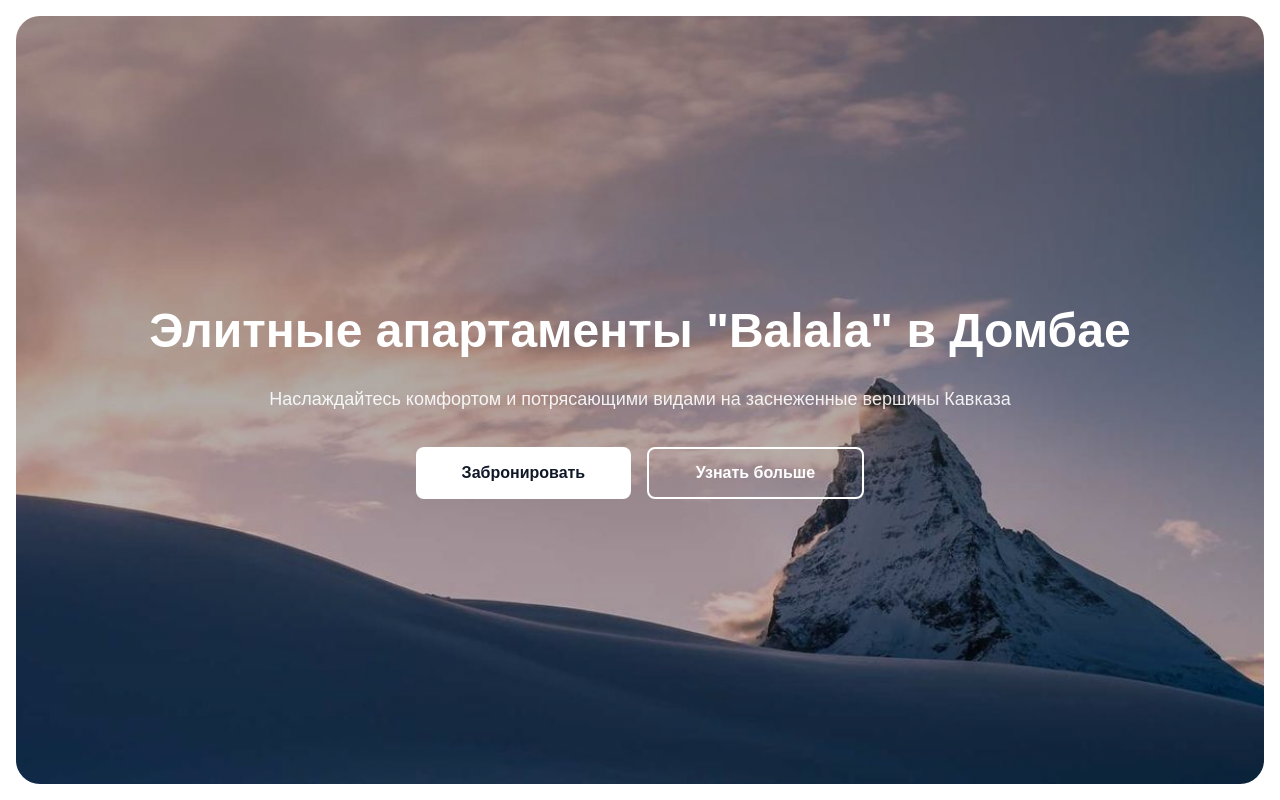
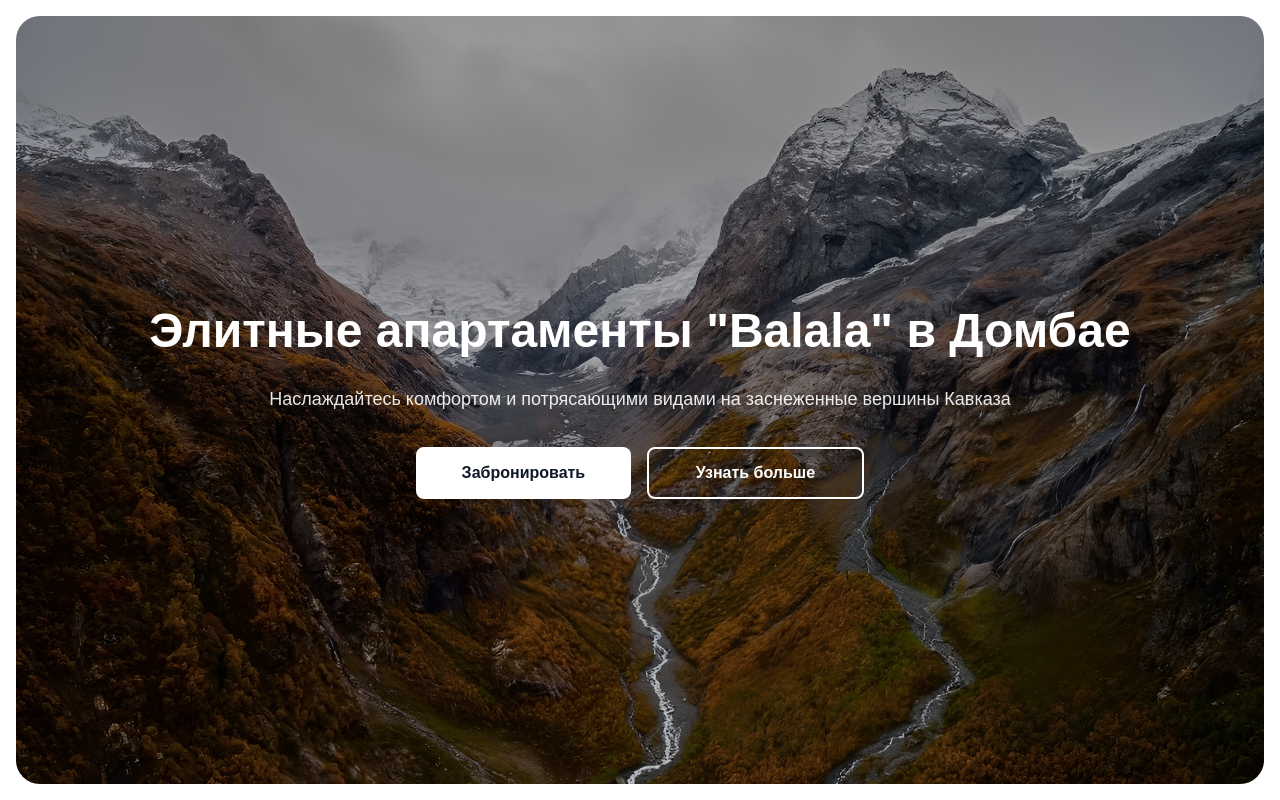
Before and after one commit to Biaslan-git/apartments-landing, a Next.js app: page / in a window 1280 px wide. Shown: the top 800 px of the page. Built offline with nearby package versions, Linux system fonts and the light colour scheme.

Commit message:
feat(hero): change bg image

```diff
--- a/components/Hero.tsx
+++ b/components/Hero.tsx
@@ -9,7 +9,7 @@ const Hero = () => {
         {/* Фоновое изображение */}
         <div className="absolute inset-0 z-0 m-4">
           <Image
-            src="/temp.jpg"
+            src="/hero-bg.jpg"
             alt="Панорамный вид на горы Домбая"
             fill
             className="object-cover rounded-3xl"
```
